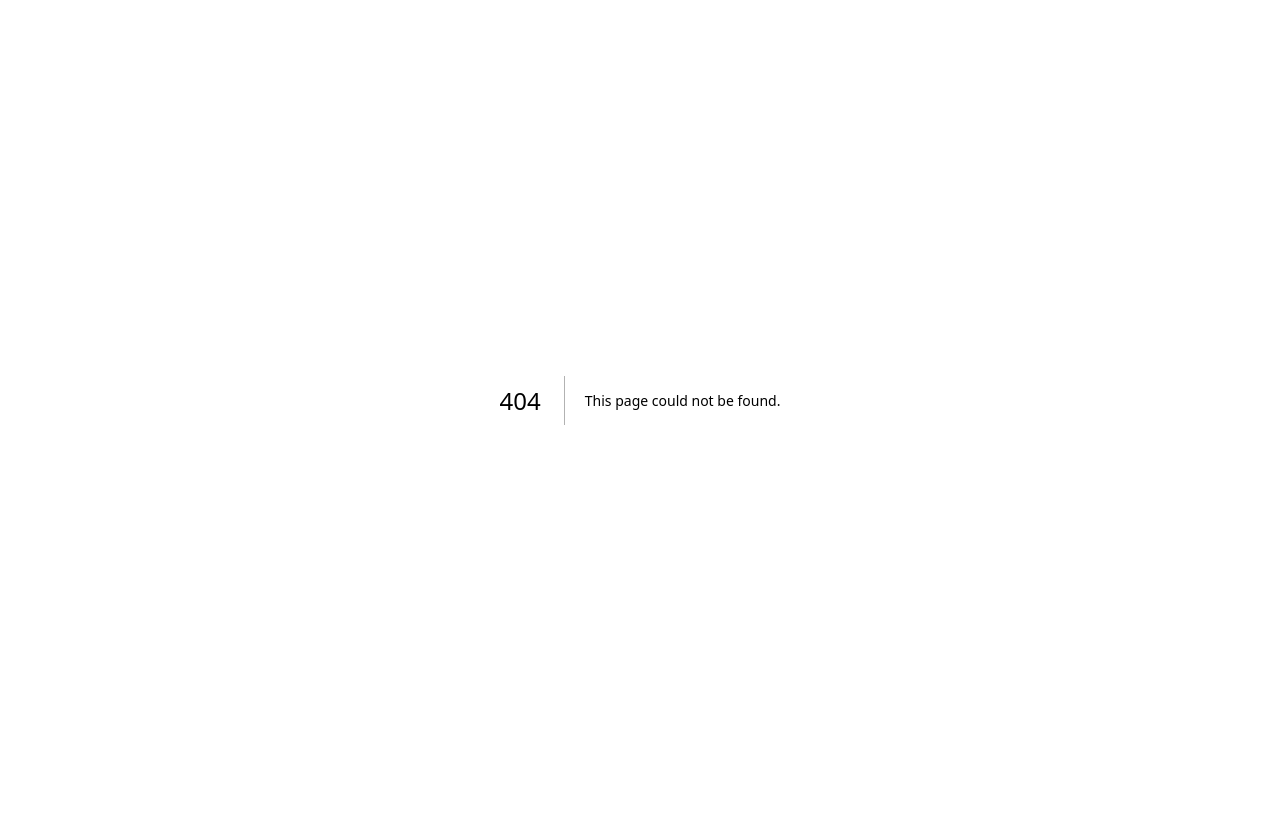
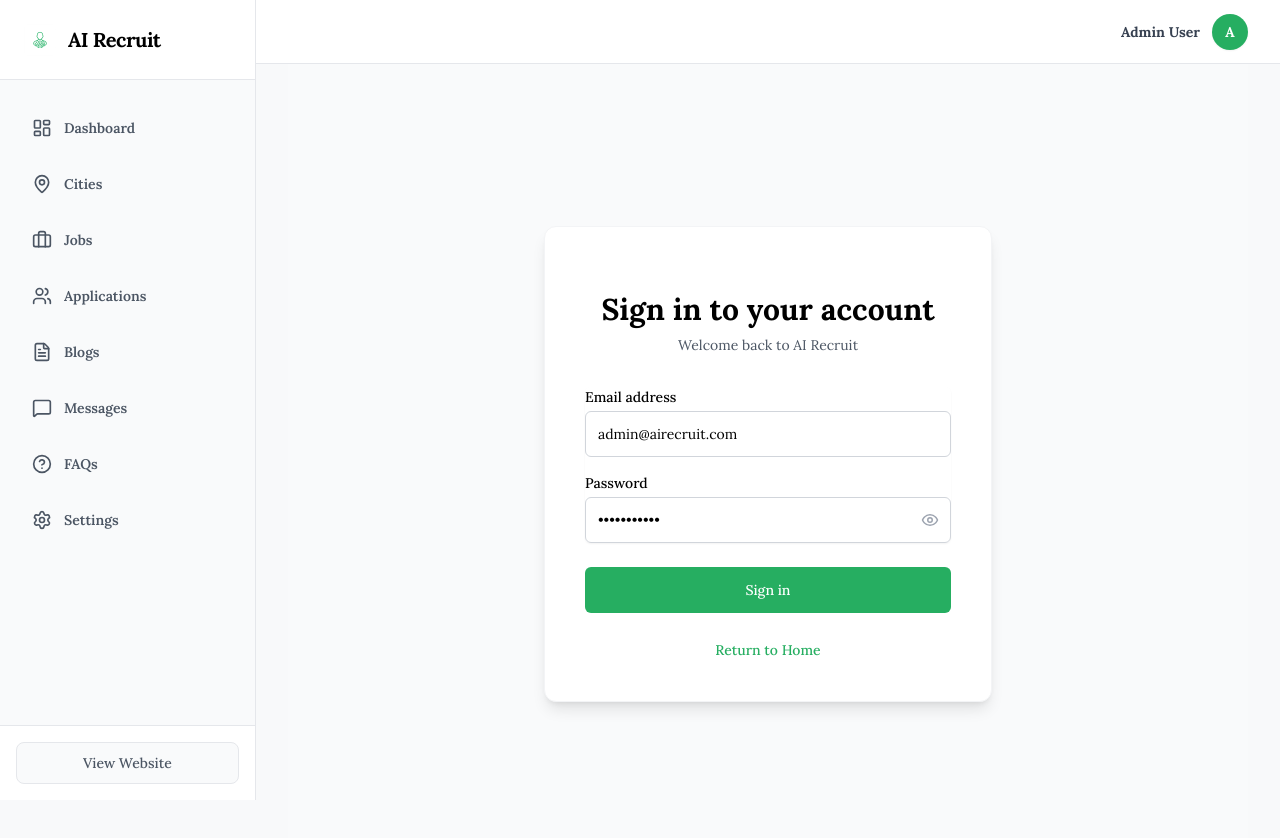
Before and after one commit to Iqbalhossen07/ai-recruitment, a Next.js app: page /system-hq/login in a window 1280 px wide. Before the commit this address had no page. Shown: the top 838 px of the page. Before the commit the page ends 800 px from the top, so only its background shows below. Built offline with nearby package versions, Linux system fonts and the light colour scheme; no server answers; the database is empty.

Commit message:
feat: move login page to /system-hq/login and add password toggle

```diff
--- a/src/app/login/page.tsx
+++ b/src/app/system-hq/login/page.tsx
@@ -1,6 +1,6 @@
 "use client";
 
-import { useEffect } from "react";
+import { useEffect, useState } from "react";
 import { useFormState, useFormStatus } from "react-dom";
 import { useRouter } from "next/navigation";
 import Link from "next/link";
@@ -22,6 +22,7 @@ function SubmitButton() {
 export default function LoginPage() {
   const router = useRouter();
   const [state, formAction] = useFormState(loginAction, null);
+  const [showPassword, setShowPassword] = useState(false);
 
   useEffect(() => {
     if (state?.success) {
@@ -66,16 +67,29 @@ export default function LoginPage() {
               <label htmlFor="password" className="block text-sm font-medium text-black mb-1">
                 Password
               </label>
+              <div className="relative">
                 <input
                   id="password"
                   name="password"
-                type="password"
+                  type={showPassword ? "text" : "password"}
                   autoComplete="current-password"
                   required
-                className="appearance-none relative block w-full px-3 py-3 border border-gray-300 placeholder-gray-500 text-black rounded-md focus:outline-none focus:ring-primary focus:border-primary focus:z-10 sm:text-sm transition-colors"
+                  className="appearance-none relative block w-full px-3 py-3 pr-10 border border-gray-300 placeholder-gray-500 text-black rounded-md focus:outline-none focus:ring-primary focus:border-primary focus:z-10 sm:text-sm transition-colors"
                   placeholder="Password"
                   defaultValue="password123"
                 />
+                <button
+                  type="button"
+                  onClick={() => setShowPassword(!showPassword)}
+                  className="absolute right-3 top-1/2 -translate-y-1/2 text-gray-400 hover:text-gray-600 focus:outline-none"
+                >
+                  {showPassword ? (
+                    <svg xmlns="http://www.w3.org/2000/svg" width="18" height="18" viewBox="0 0 24 24" fill="none" stroke="currentColor" strokeWidth="2" strokeLinecap="round" strokeLinejoin="round"><path d="M10.733 5.076a10.744 10.744 0 0 1 11.205 6.575 1 1 0 0 1 0 .696 10.747 10.747 0 0 1-1.444 2.49"/><path d="M14.084 14.158a3 3 0 0 1-4.242-4.242"/><path d="M17.479 17.499a10.75 10.75 0 0 1-15.417-5.151 1 1 0 0 1 0-.696 10.75 10.75 0 0 1 4.446-5.143"/><path d="m2 2 20 20"/></svg>
+                  ) : (
+                    <svg xmlns="http://www.w3.org/2000/svg" width="18" height="18" viewBox="0 0 24 24" fill="none" stroke="currentColor" strokeWidth="2" strokeLinecap="round" strokeLinejoin="round"><path d="M2 12s3-7 10-7 10 7 10 7-3 7-10 7-10-7-10-7Z"/><circle cx="12" cy="12" r="3"/></svg>
+                  )}
+                </button>
+              </div>
             </div>
           </div>
 
--- a/src/components/admin/AdminHeader.tsx
+++ b/src/components/admin/AdminHeader.tsx
@@ -48,7 +48,7 @@ export default function AdminHeader() {
 
   const handleLogout = async () => {
     document.cookie = "session=; expires=Thu, 01 Jan 1970 00:00:00 UTC; path=/;";
-    router.push("/login");
+    router.push("/system-hq/login");
   };
 
   const isDashboard = pathname === "/system-hq/dashboard";
```
Also changed, not shown: src/middleware.ts (+4 -4 lines), public/uploads/admin-1786629531826-91705648.png (added). Lines whose indentation alone changed are shown as unchanged.
